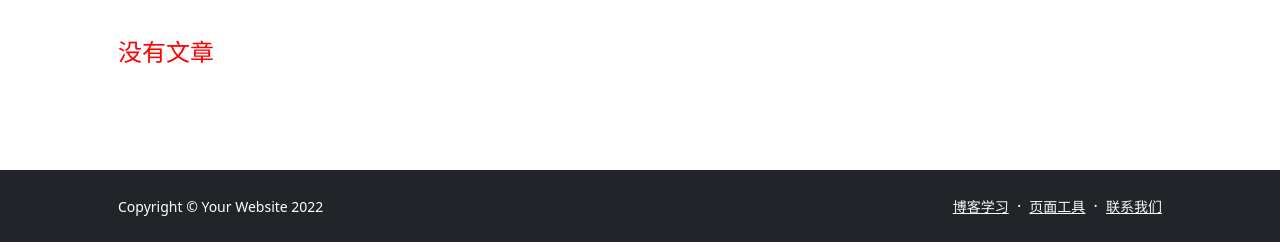
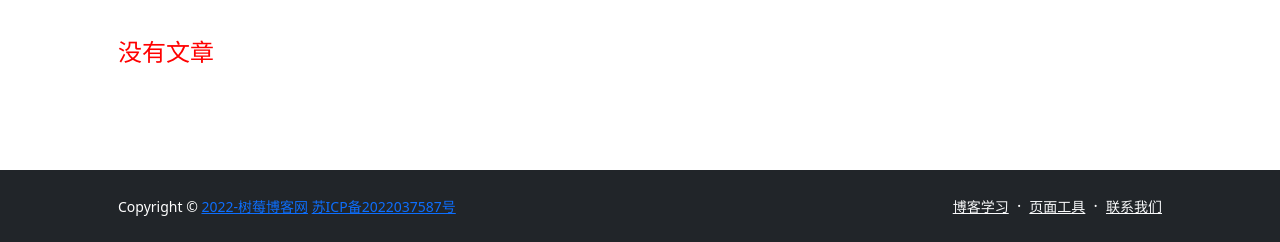
Before and after one commit to fireworkseasycold/berryhablog, a Django app: page / in a window 1280 px wide. Shown: the part 661-903 px from the top of the page. Run offline with Django 3.2, Linux system fonts and the light colour scheme; data that the repository does not hold is empty; parts of the project's set-up code (start-up, migrations or seed data) failed here and were passed over; some libraries are stand-ins or nearby versions.

Commit message:
Add files via upload

```diff
--- a/templates/base.html
+++ b/templates/base.html
@@ -98,7 +98,10 @@
     <div class="container px-5">
         <div class="row align-items-center justify-content-between flex-column flex-sm-row">
             <div class="col-auto">
-                <div class="small m-0 text-white">Copyright &copy; Your Website 2022</div>
+                <div class="small m-0 text-white">
+                    Copyright &copy; <a href=”http://beian.miit.gov.cn/” target=”_blank”>2022-树莓博客网</a>
+                    <a href=”http://beian.miit.gov.cn/” target=”_blank”>苏ICP备2022037587号</a>
+                </div>
             </div>
             <div class="col-auto">
                 <a class="link-light small" href="https://www.dusaiphoto.com/article/2/">博客学习</a>
```
